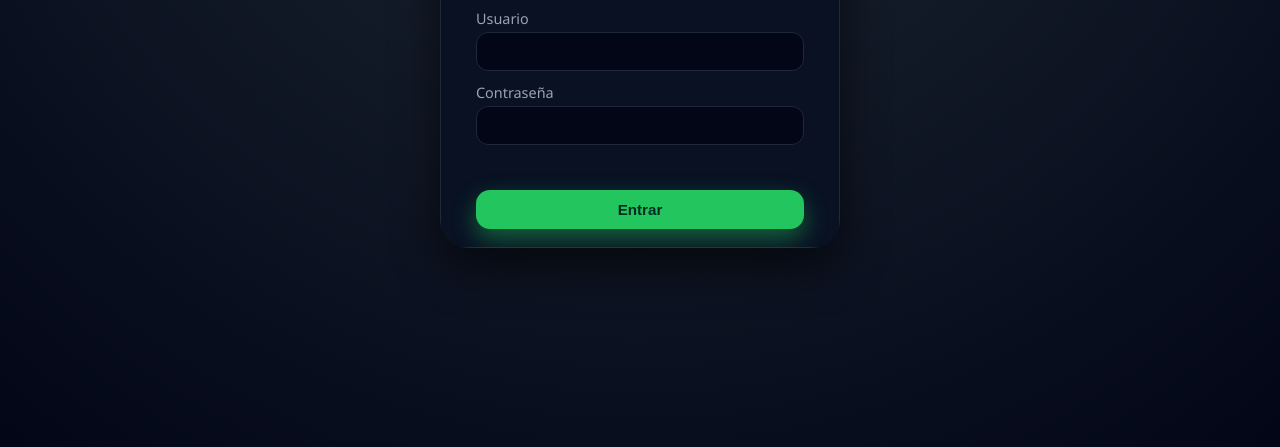
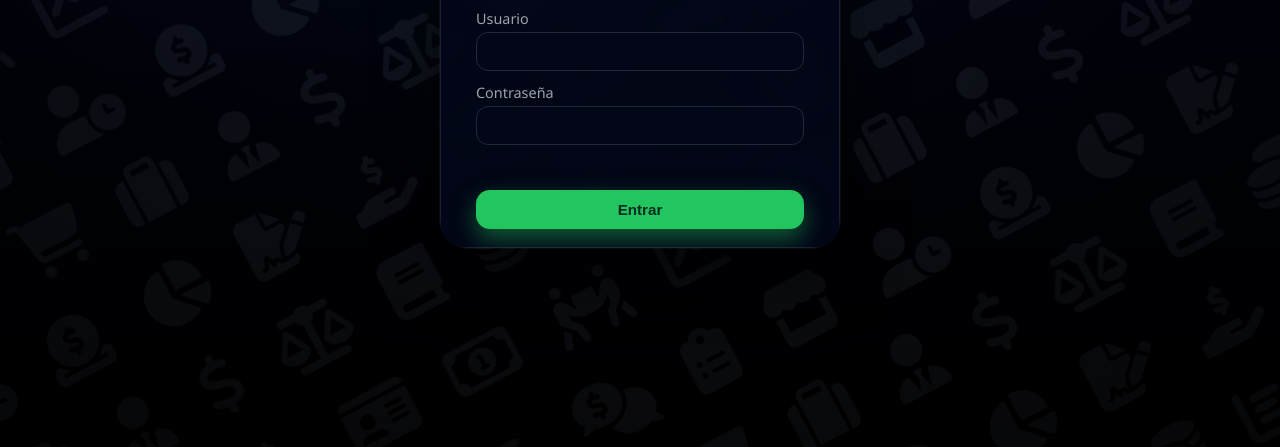
Before and after one commit to gestion-am/gestor-am, a website: page index.html in a window 1280 px wide. Shown: the part 353-800 px from the top of the page. Drawn offline with Linux system fonts and the light colour scheme.

Commit message:
Add files via upload

```diff
--- a/css/styles.css
+++ b/css/styles.css
@@ -36,7 +36,112 @@ body {
   display: grid;
   place-items: center;
   padding: 18px;
-  background: radial-gradient(circle at top, #1f2933, #020617);
+  position: relative;
+  overflow: hidden;
+  isolation: isolate;
+  background:
+    radial-gradient(circle at top, rgba(34, 197, 94, 0.14), transparent 28%),
+    linear-gradient(180deg, #06111c 0%, #020617 45%, #000 100%);
+}
+
+.body-login::before,
+.body-login::after {
+  content: "";
+  position: fixed;
+  inset: 0;
+  pointer-events: none;
+  z-index: 0;
+}
+
+.body-login::before {
+  background:
+    radial-gradient(circle at 50% 50%, rgba(34, 197, 94, 0.08), transparent 36%),
+    radial-gradient(circle at 20% 15%, rgba(96, 165, 250, 0.08), transparent 30%);
+}
+
+.body-login::after {
+  background:
+    linear-gradient(180deg, rgba(0, 0, 0, 0.15), rgba(0, 0, 0, 0.55)),
+    radial-gradient(circle at center, transparent 0, rgba(0, 0, 0, 0.34) 82%);
+}
+
+.login-effects {
+  position: fixed;
+  inset: 0;
+  overflow: hidden;
+  pointer-events: none;
+  z-index: 0;
+}
+
+.login-fx-grid {
+  position: absolute;
+  inset: -36vh -32vw;
+  display: flex;
+  flex-direction: column;
+  gap: clamp(0.3rem, 0.9vw, 0.8rem);
+  justify-content: center;
+  transform: rotate(-28deg) scale(1.32);
+  transform-origin: center;
+}
+
+.login-fx-row {
+  display: flex;
+  align-items: center;
+  white-space: nowrap;
+  font-size: clamp(2rem, 3.8vw, 4.25rem);
+  line-height: 1;
+  user-select: none;
+  cursor: default;
+}
+
+.login-fx-track {
+  min-width: max-content;
+  display: inline-flex;
+  align-items: center;
+  animation: login-fx-left 20s linear infinite;
+}
+
+.login-fx-row[data-direction="right"] .login-fx-track {
+  animation-name: login-fx-right;
+}
+
+.login-fx-icon {
+  pointer-events: auto;
+  color: rgba(148, 163, 184, 0.16);
+  padding: 0.18em 0.34em;
+  transition:
+    color 0.18s ease,
+    text-shadow 0.18s ease,
+    transform 0.18s ease;
+}
+
+.login-fx-icon:hover,
+.login-fx-icon:active,
+.login-fx-icon:focus-visible {
+  color: #65fe6d;
+  text-shadow:
+    0 0 22px rgba(101, 254, 109, 0.92),
+    0 0 64px rgba(65, 243, 33, 0.72),
+    0 0 120px rgba(15, 255, 76, 0.55);
+  transform: scale(1.04);
+}
+
+@keyframes login-fx-left {
+  from {
+    transform: translateX(0);
+  }
+  to {
+    transform: translateX(-100%);
+  }
+}
+
+@keyframes login-fx-right {
+  from {
+    transform: translateX(-100%);
+  }
+  to {
+    transform: translateX(0);
+  }
 }
 
 .login-container {
@@ -44,8 +149,13 @@ body {
   max-width: 400px;
   border-radius: 28px;
   overflow: hidden;
-  background: rgba(15, 23, 42, 0.92);
-  box-shadow: var(--shadow-soft);
+  position: relative;
+  z-index: 2;
+  background: rgba(15, 23, 42, 0.24);
+  box-shadow:
+    0 0 0 1px rgba(255, 255, 255, 0.04),
+    0 24px 60px rgba(0, 0, 0, 0.62);
+  backdrop-filter: blur(10px);
 }
 
 .login-card {
@@ -56,9 +166,12 @@ body {
 }
 
 .login-card--center {
-  background: rgba(2, 6, 23, 0.35);
-  border: 1px solid var(--border-soft);
-  box-shadow: 0 14px 36px rgba(0,0,0,0.45);
+  background:
+    linear-gradient(180deg, rgba(2, 6, 23, 0.78), rgba(2, 6, 23, 0.9));
+  border: 1px solid rgba(148, 163, 184, 0.16);
+  box-shadow:
+    inset 0 1px 0 rgba(255, 255, 255, 0.05),
+    0 14px 36px rgba(0, 0, 0, 0.45);
 }
 
 .login-card-logo {
--- a/index.html
+++ b/index.html
@@ -15,11 +15,12 @@
 </head>
 
 <body class="body-login">
-  <!-- SOLO un contenedor -->
+  <div class="login-effects" aria-hidden="true">
+    <div id="login-fx-grid" class="login-fx-grid"></div>
+  </div>
+
   <div class="login-container">
-      <!-- SOLO un cuadro (este) -->
     <div class="login-card login-card--center">
-        <!-- SOLO un logo (este) -->
       <div class="login-card-logo">
         <img src="assets/gestor-am-logo.png" alt="Logo GESTOR-AM" />
       </div>
--- a/js/app.js
+++ b/js/app.js
@@ -505,9 +505,103 @@ function initModalDividers() {
 // LOGIN
 // ============================
 
+const LOGIN_FX_ICON_CLASSES = [
+  "fas fa-store",
+  "fas fa-user-clock",
+  "fas fa-donate",
+  "fas fa-chart-pie",
+  "fas fa-file-signature",
+  "fas fa-hand-holding-usd",
+  "fas fa-id-card",
+  "far fa-money-bill-alt",
+  "fas fa-people-carry",
+  "fas fa-chart-line",
+  "fas fa-shopping-cart",
+  "fas fa-suitcase",
+  "fas fa-user-tie",
+  "fas fa-dollar-sign",
+  "fas fa-balance-scale",
+  "fas fa-book",
+  "fas fa-coins",
+  "fas fa-chart-bar",
+  "fas fa-comments-dollar",
+  "fas fa-clipboard-list",
+];
+
+function createLoginFxIconsMarkup(offset = 0) {
+  return LOGIN_FX_ICON_CLASSES.map((_, index) => {
+    const iconIndex = (index + offset) % LOGIN_FX_ICON_CLASSES.length;
+    return `<i class="login-fx-icon ${LOGIN_FX_ICON_CLASSES[iconIndex]}" aria-hidden="true"></i>`;
+  }).join("");
+}
+
+function renderLoginFxGrid(grid) {
+  if (!grid) return;
+
+  const rowCount = Math.max(12, Math.ceil(window.innerHeight / 54) + 6);
+  const rows = Array.from({ length: rowCount }, (_, rowIndex) => {
+    const direction = rowIndex % 2 === 0 ? "left" : "right";
+    const firstTrack = createLoginFxIconsMarkup(rowIndex % LOGIN_FX_ICON_CLASSES.length);
+
+    return `
+      <div class="login-fx-row" data-direction="${direction}">
+        <div class="login-fx-track">${firstTrack}</div>
+        <div class="login-fx-track">${firstTrack}</div>
+      </div>
+    `;
+  }).join("");
+
+  grid.innerHTML = rows;
+}
+
+function restartLoginFxAnimation(grid) {
+  if (!grid) return;
+
+  const tracks = grid.querySelectorAll(".login-fx-track");
+  tracks.forEach((track) => {
+    track.style.animation = "none";
+  });
+
+  void grid.offsetHeight;
+
+  tracks.forEach((track) => {
+    track.style.animation = "";
+  });
+}
+
+function initLoginEffects() {
+  const grid = document.getElementById("login-fx-grid");
+  if (!grid) return;
+
+  renderLoginFxGrid(grid);
+  restartLoginFxAnimation(grid);
+
+  let resizeFrame = null;
+  let restartTimer = window.setInterval(() => {
+    restartLoginFxAnimation(grid);
+  }, 20000);
+
+  window.addEventListener("resize", () => {
+    if (resizeFrame) {
+      window.cancelAnimationFrame(resizeFrame);
+    }
+
+    resizeFrame = window.requestAnimationFrame(() => {
+      renderLoginFxGrid(grid);
+      restartLoginFxAnimation(grid);
+    });
+  }, { passive: true });
+
+  window.addEventListener("pagehide", () => {
+    window.clearInterval(restartTimer);
+    restartTimer = null;
+  }, { once: true });
+}
+
 function initLoginPage() {
   const form = document.getElementById("login-form");
   if (!form) return;
+  initLoginEffects();
   const usernameInput = document.getElementById("login-username");
   const passwordInput = document.getElementById("login-password");
   const errorLabel = document.getElementById("login-error");
```
Lines whose indentation alone changed are shown as unchanged.
